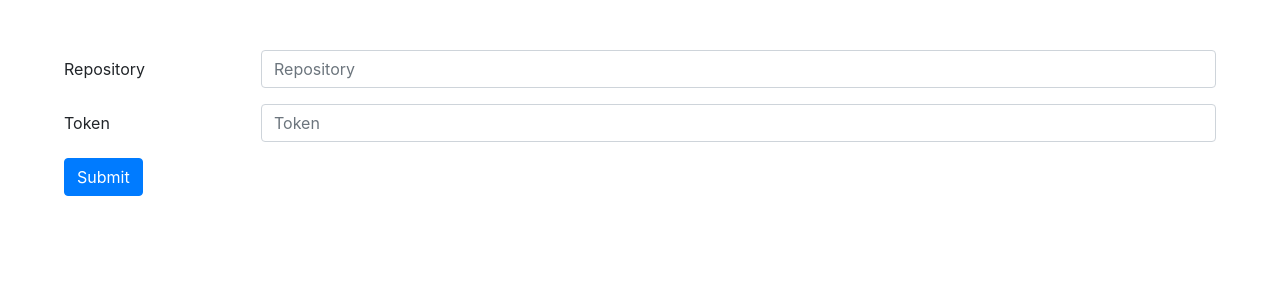
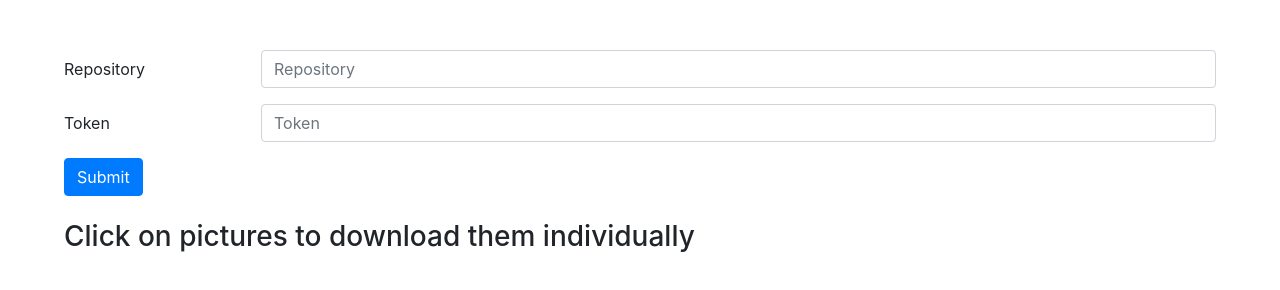
Before and after one commit to bomeers/image-hosting, a plain HTML site: page index.html in a window 1280 px wide. Drawn offline with nearby package versions, Linux system fonts and the light colour scheme.

Commit message:
Update index.html

```diff
--- a/index.html
+++ b/index.html
@@ -32,6 +32,8 @@
         <button class="btn btn-primary" onclick="getData()">Submit</button>
         <button class="btn btn-primary" id="show-download-btn" style="display: none;">Download All</button>
         <br><br>
+        <h3>Click on pictures to download them individually</h3>
+        <br><br>
         <div id="image-container"></div>
     </div>
     <script src="https://code.jquery.com/jquery-3.4.0.min.js" integrity="sha256-BJeo0qm959uMBGb65z40ejJYGSgR7REI4+CW1fNKwOg=" crossorigin="anonymous"></script>
```
